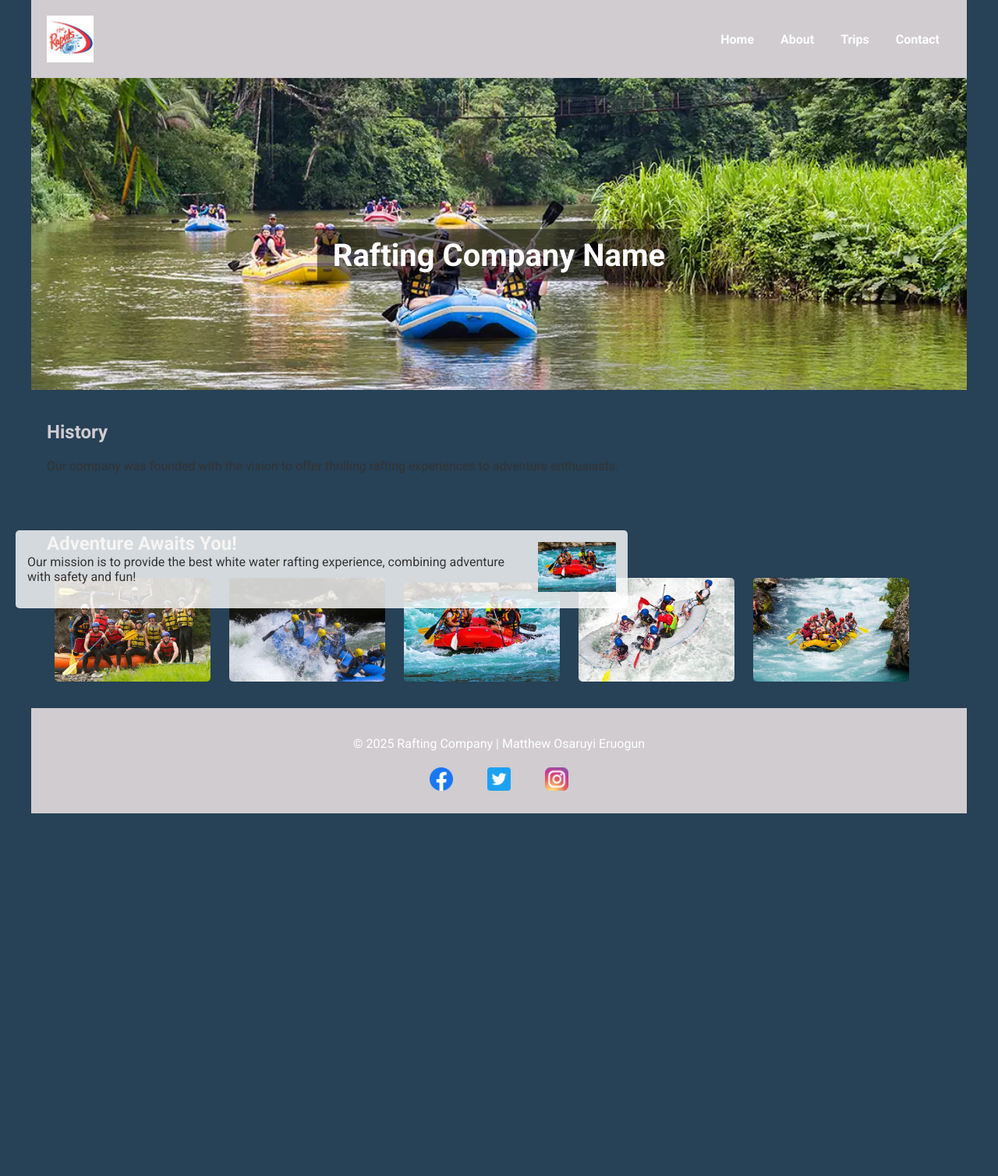
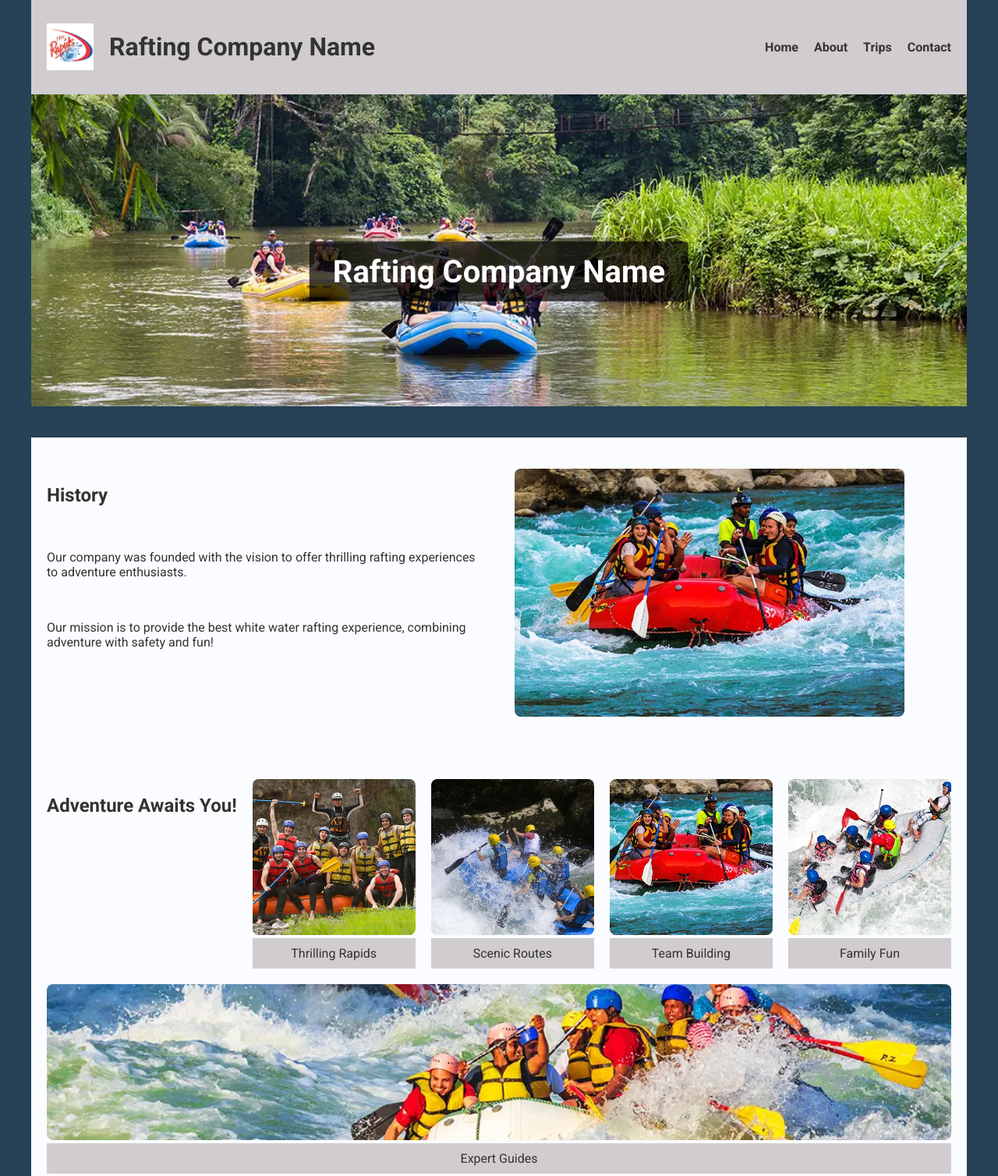
Before and after one commit to Matthew-Osaruyi-Eruogun/wdd130, a plain HTML site: page wwr/about.html in a window 1280 px wide. Shown: the top 1508 px of the page at 78% size. Before the commit the page ends 1043 px from the top, so only its background shows below. Drawn offline with Linux system fonts and the light colour scheme.

Commit message:
added new features

```diff
--- a/wwr/about.html
+++ b/wwr/about.html
@@ -3,22 +3,25 @@
 <head>
     <meta charset="UTF-8">
     <meta name="viewport" content="width=device-width, initial-scale=1.0">
-    <meta name="description" content="Learn about our rafting company, our mission, and our history. Join us for an unforgettable adventure!"><meta name="author" content="Your Name">
+    <meta name="description" content="Learn about our rafting company, our mission, and our history. Join us for an unforgettable adventure!">
+    <meta name="author" content="Your Name">
     <title>About Us - Rafting Company</title>
     <link rel="preconnect" href="https://fonts.googleapis.com">
     <link rel="preconnect" href="https://fonts.gstatic.com" crossorigin>
     <link href="https://fonts.googleapis.com/css2?family=Roboto:wght@100..900&display=swap" rel="stylesheet">
-
     <link rel="stylesheet" href="styles/rafting.css">
 </head>
 <body>
     <header>
         <img src="images/rapidsplash.jpg" alt="Rafting Company Logo">
+        <h1>Rafting Company Name</h1>
         <nav>
-            <a href="index.html">Home</a>
-            <a href="about.html">About</a>
-            <a href="trips.html">Trips</a>
-            <a href="contact.html">Contact</a>
+            <ul>
+                <li><a href="index.html">Home</a></li>
+                <li><a href="about.html">About</a></li>
+                <li><a href="trips.html">Trips</a></li>
+                <li><a href="contact.html">Contact</a></li>
+            </ul>
         </nav>
     </header>
 
@@ -28,33 +31,47 @@
             <h1>Rafting Company Name</h1>
         </div>
 
-        <article>
-            <img src="images/happy-clients.webp" alt="Happy Client">
-            <p>Our mission is to provide the best white water rafting experience, combining adventure with safety and fun!</p>
-        </article>
-
-        <section>
+        <section class="history">
+            <div class="history-content">
                 <h2>History</h2>
                 <p>Our company was founded with the vision to offer thrilling rafting experiences to adventure enthusiasts.</p>
+                <p>Our mission is to provide the best white water rafting experience, combining adventure with safety and fun!</p>
+            </div>
+            <img src="images/happy-clients.webp" alt="Happy Client" class="history-image">
         </section>
 
-        <section>
+        <section class="adventures">
             <h2>Adventure Awaits You!</h2>
+            <figure>
                 <img src="images/rafting1.jpg" alt="Rafting Image 1">
+                <figcaption>Thrilling Rapids</figcaption>
+            </figure>
+            <figure>
                 <img src="images/rafting2.webp" alt="Rafting Image 2">
+                <figcaption>Scenic Routes</figcaption>
+            </figure>
+            <figure>
                 <img src="images/rafting3.webp" alt="Rafting Image 3">
+                <figcaption>Team Building</figcaption>
+            </figure>
+            <figure>
                 <img src="images/rafting4.webp" alt="Rafting Image 4">
-            <img src="images/rafting5.jpg" alt="Rafting Image 5">
+                <figcaption>Family Fun</figcaption>
+            </figure>
+            <figure>
+                <img src="images/rafting5.webp" alt="Rafting Image 5">
+                <figcaption>Expert Guides</figcaption>
+            </figure>
         </section>
     </main>
 
     <footer>
         <p>&copy; 2025 Rafting Company | Matthew Osaruyi Eruogun</p>
-    <nav class="sociallinks">
+        <div class="social-links">
             <a href="https://facebook.com"><img src="images/facebook.webp" alt="Facebook"></a>
             <a href="https://twitter.com"><img src="images/twitter.webp" alt="Twitter"></a>
-        <a href="https://instagram.svg"><img src="images/instagram.webp" alt="Instagram"></a>
-    </nav>
+            <a href="https://instagram.com"><img src="images/instagram.webp" alt="Instagram"></a>
+        </div>
     </footer>
 </body>
 </html>
--- a/wwr/styles/rafting.css
+++ b/wwr/styles/rafting.css
@@ -2,7 +2,7 @@
 :root {
     --primary-color: #d0ccd0;
     --secondary-color: #fbfcff;
-    --accent-color:#605856;
+    --accent-color: #605856;
     --text-color: #333;
     --background-color: #274156;
 }
@@ -18,8 +18,90 @@ body {
     margin: auto;
 }
 
-/* Header Styles */
+/* Header Styles with Grid */
 header {
+    display: grid;
+    grid-template-columns: auto 1fr auto;
+    align-items: center;
+    padding: 20px;
+    background-color: var(--primary-color);
+    gap: 20px;
+}
+
+header img {
+    height: 60px;
+}
+
+nav {
+    justify-self: end;
+}
+
+nav ul {
+    display: flex;
+    gap: 20px;
+    list-style: none;
+    margin: 0;
+    padding: 0;
+}
+
+nav a {
+    color: var(--text-color);
+    text-decoration: none;
+    font-weight: bold;
+}
+
+/* History Section Grid Layout */
+.history {
+    display: grid;
+    grid-template-columns: 1fr 1fr;
+    gap: 40px;
+    padding: 40px 20px;
+    background-color: var(--secondary-color);
+}
+
+.history-content {
+    display: flex;
+    flex-direction: column;
+    gap: 20px;
+}
+
+.history-image {
+    width: 100%;
+    max-width: 500px;
+    border-radius: 8px;
+}
+
+/* Adventures Section with Flex */
+.adventures {
+    display: flex;
+    flex-wrap: wrap;
+    justify-content: space-between;
+    gap: 20px;
+    padding: 40px 20px;
+    background-color: var(--secondary-color);
+}
+
+.adventures figure {
+    flex: 1 1 200px;
+    margin: 0;
+}
+
+.adventures img {
+    width: 100%;
+    height: 200px;
+    object-fit: cover;
+    border-radius: 8px;
+}
+
+.adventures figcaption {
+    text-align: center;
+    padding: 10px;
+    background-color: var(--primary-color);
+    color: var(--text-color);
+}
+
+/* Footer Social Links */
+footer {
     display: flex;
     justify-content: space-between;
     align-items: center;
@@ -27,15 +109,14 @@ header {
     background-color: var(--primary-color);
 }
 
-header img {
-    height: 60px;
+.social-links {
+    display: flex;
+    gap: 15px;
 }
 
-nav a {
-    color: white;
-    text-decoration: none;
-    margin: 0 15px;
-    font-weight: bold;
+.social-links img {
+    width: 30px;
+    height: 30px;
 }
 
 /* Hero Section */
@@ -44,12 +125,13 @@ nav a {
     width: 100%;
     height: 400px;
     overflow: hidden;
+    margin-bottom: 40px;
 }
 
 .hero img {
     width: 100%;
-    height: auto;
-    display: block;
+    height: 100%;
+    object-fit: cover;
 }
 
 .hero h1 {
@@ -58,56 +140,24 @@ nav a {
     left: 50%;
     transform: translate(-50%, -50%);
     color: white;
-    background-color: rgba(0, 0, 0, 0.5);
-    padding: 10px 20px;
+    background-color: rgba(0, 0, 0, 0.7);
+    padding: 15px 30px;
     font-size: 2.5rem;
-}
-
-/* Article Styling */
-article {
-    position: absolute;
-    bottom: 20px;
-    left: 20px;
-    background-color: rgba(255, 255, 255, 0.8);
-    padding: 15px;
     border-radius: 5px;
 }
 
-article img {
-    float: right;
-    margin-left: 15px;
-    width: 100px;
-    height: auto;
+/* Responsive Adjustments */
+@media (max-width: 768px) {
+    header {
+        grid-template-columns: 1fr;
+        justify-items: center;
+    }
+
+    .history {
+        grid-template-columns: 1fr;
+    }
+
+    .adventures {
+        flex-direction: column;
+    }
 }
-
-/* Section Styling */
-section {
-    padding: 20px;
-}
-
-h2 {
-    color: var(--primary-color);
-}
-
-/* Rafting Images */
-section img {
-    width: 100%;
-    max-width: 200px;
-    margin: 10px;
-    border-radius: 5px;
-}
-
-/* Footer Styles */
-footer {
-    text-align: center;
-    padding: 20px;
-    background-color: var(--primary-color);
-    color: white;
-}
-
-/* Remove underline from social media links */
-footer a img {
-    text-decoration: none;
-    width: 30px;
-    margin: 5px;
-}
```
Also changed, not shown: wwr/images/rafting5.jpg (deleted), wwr/images/rafting5.webp (added), 2 other files. Lines whose indentation alone changed are shown as unchanged.
